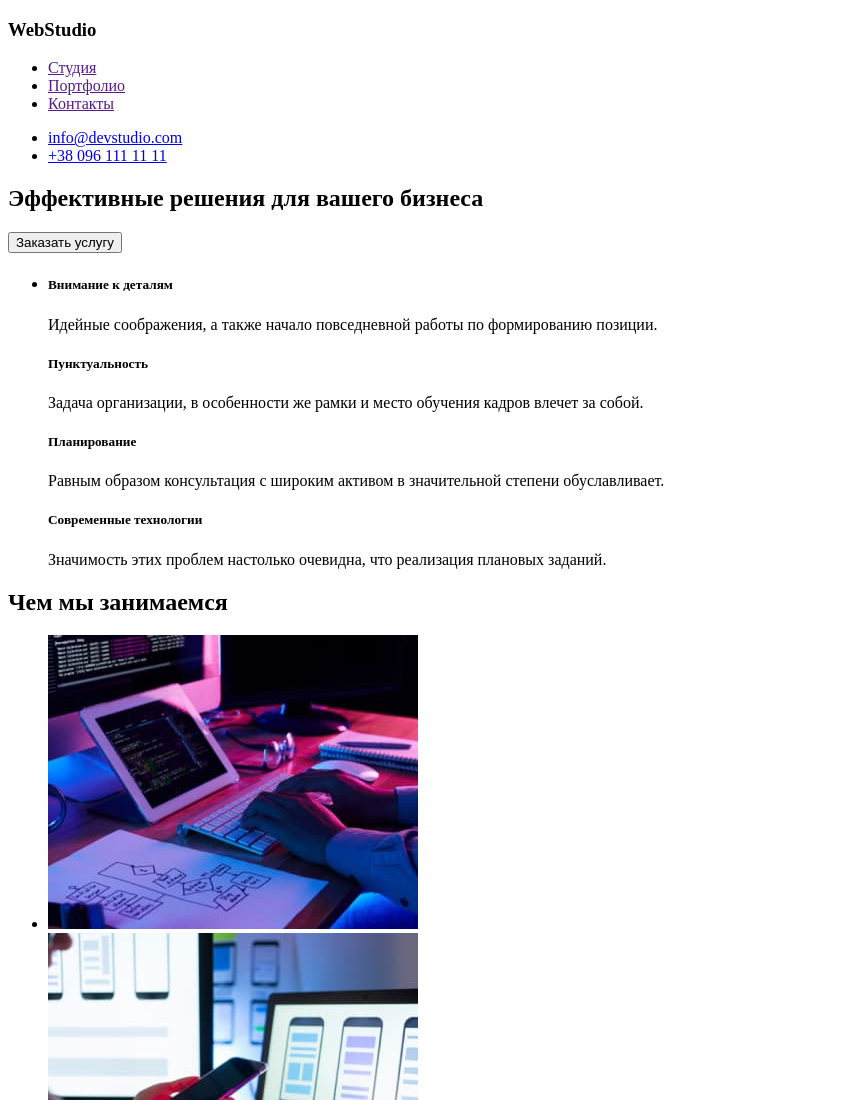
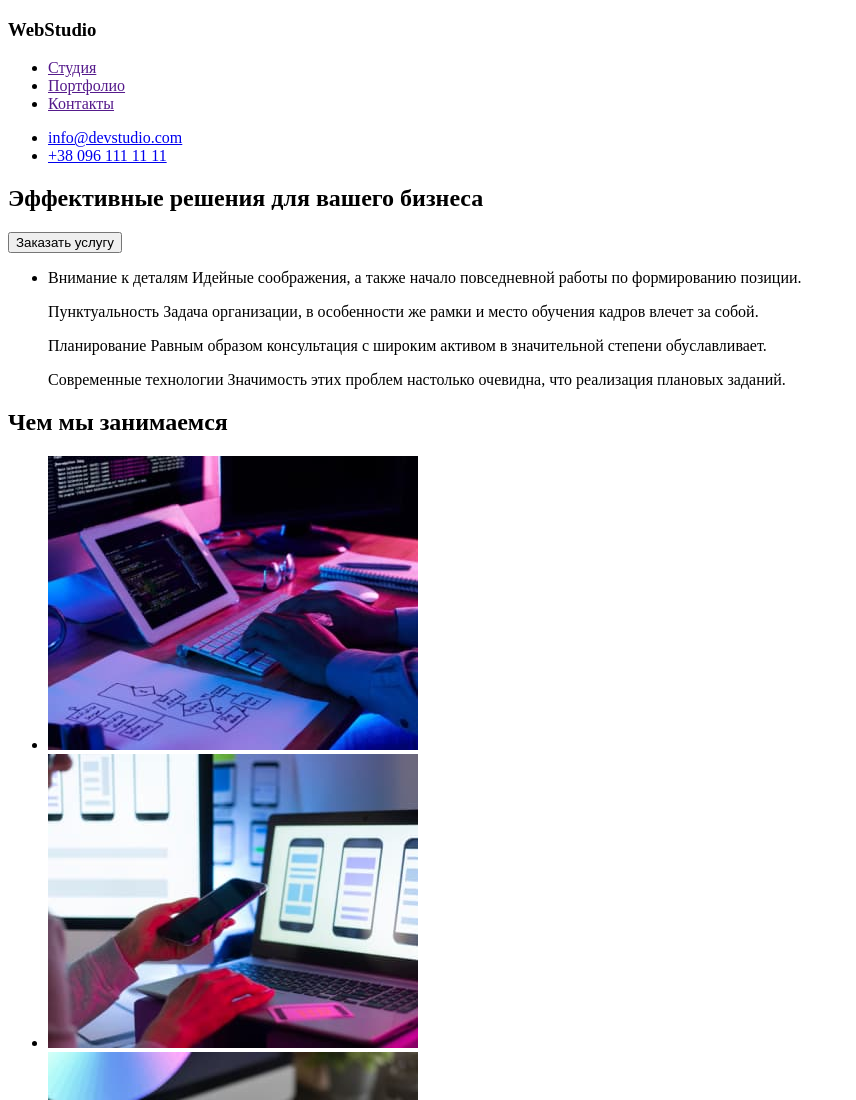
Before and after one commit to Dhenna/goit-markup-hw-01, a plain HTML site: page index.html in a window 1280 px wide. Shown: the top 1100 px of the page, without its empty margins (0-856 px from the left). Drawn offline with Linux system fonts and the light colour scheme.

Commit message:
Update index.html

```diff
--- a/index.html
+++ b/index.html
@@ -29,14 +29,10 @@
         <section>
             <ul>
                 <li>
-                    <h5>Внимание к деталям</h5>
-                    <p>Идейные соображения, а также начало повседневной работы по формированию позиции.</p>
-                    <h5>Пунктуальность</h5>
-                    <p>Задача организации, в особенности же рамки и место обучения кадров влечет за собой.</p>
-                    <h5>Планирование</h5>
-                    <p> Равным образом консультация с широким активом в значительной степени обуславливает.</p>
-                    <h5>Современные технологии</h5>
-                    <p> Значимость этих проблем настолько очевидна, что реализация плановых заданий.</p>
+                    <p>Внимание к деталям Идейные соображения, а также начало повседневной работы по формированию позиции.</p>
+                    <p>Пунктуальность Задача организации, в особенности же рамки и место обучения кадров влечет за собой.</p>
+                    <p>Планирование Равным образом консультация с широким активом в значительной степени обуславливает.</p>
+                    <p>Современные технологии Значимость этих проблем настолько очевидна, что реализация плановых заданий.</p>
                 </li>
             </ul>
         </section>
```
